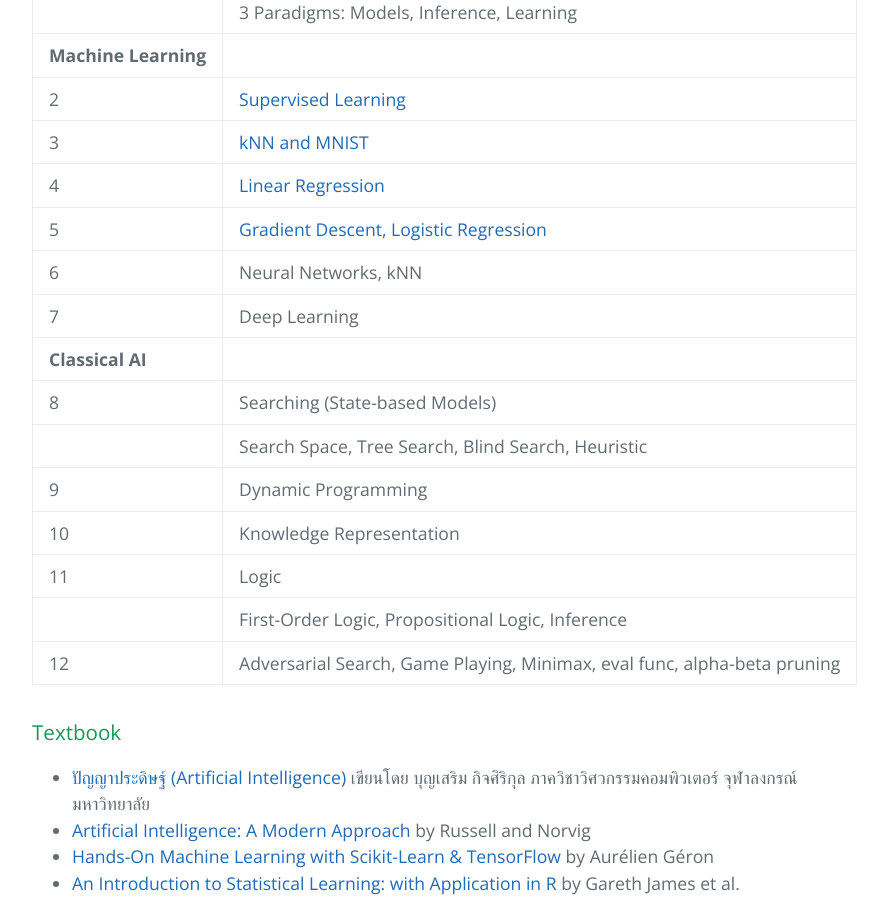
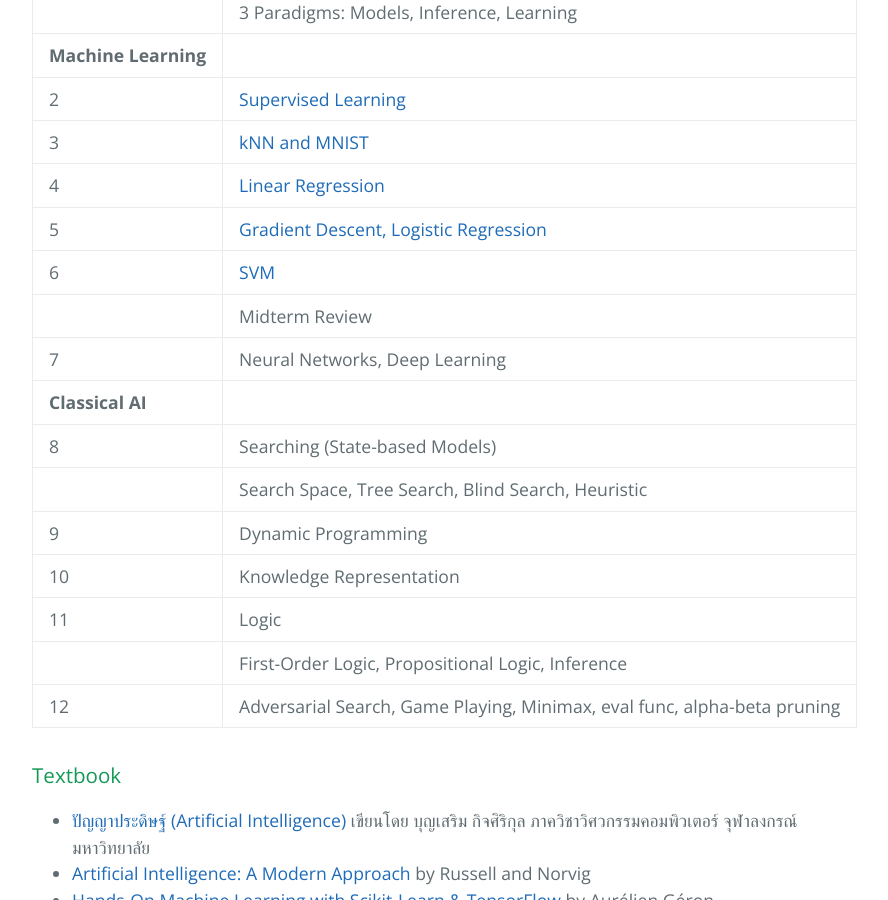
Before and after one commit to pratch/ml_course, a Jekyll site: the page built from index.md, in a window 1280 px wide and 900 px high, scrolled down 1724 px. Shown: the whole window, without its empty margins (192-1080 px from the left). Built offline with Jekyll 4.4.1, drawn with Linux system fonts in a browser that asks for light colours.

Commit message:
Update index.md

```diff
--- a/index.md
+++ b/index.md
@@ -56,8 +56,9 @@ layout: default
 | 3 | [kNN and MNIST](3%20-%20kNN%20and%20MNIST.pdf)|
 | 4 | [Linear Regression](4%20-%20Linear%20Regression.pdf) |
 | 5 | [Gradient Descent, Logistic Regression](4%20-%20Linear%20Regression.pdf) |
-| 6 | Neural Networks, kNN |
-| 7 | Deep Learning |
+| 6 | [SVM](5%20-%20SVM.pdf) |
+|   | Midterm Review |
+| 7 | Neural Networks, Deep Learning |
 | **Classical AI** ||
 | 8 | Searching (State-based Models) |
 |   | Search Space, Tree Search, Blind Search, Heuristic |
```
